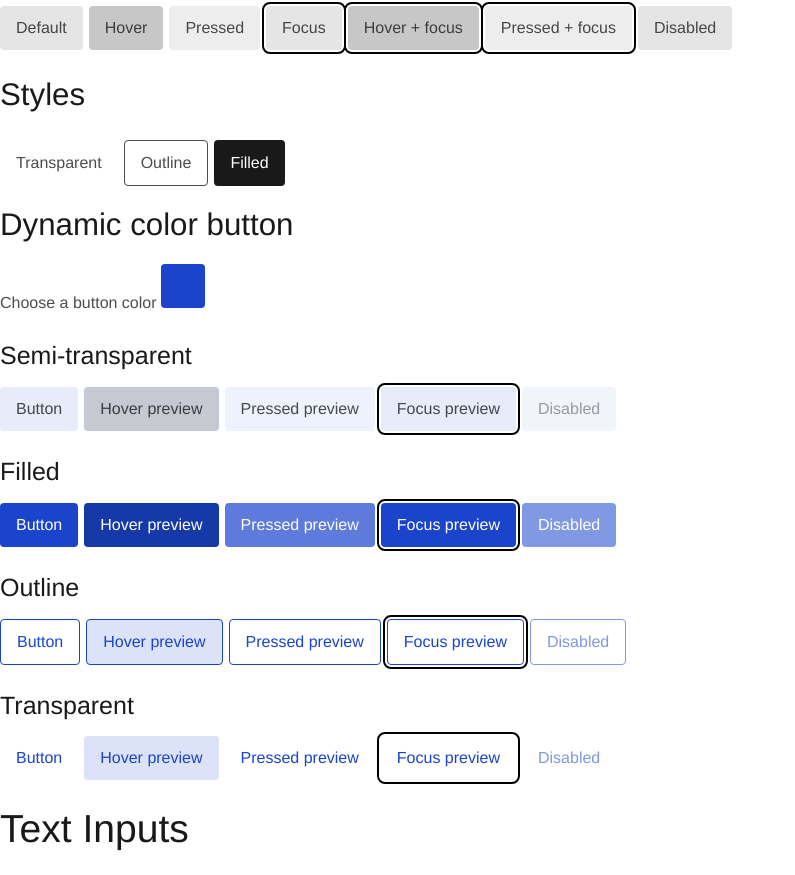
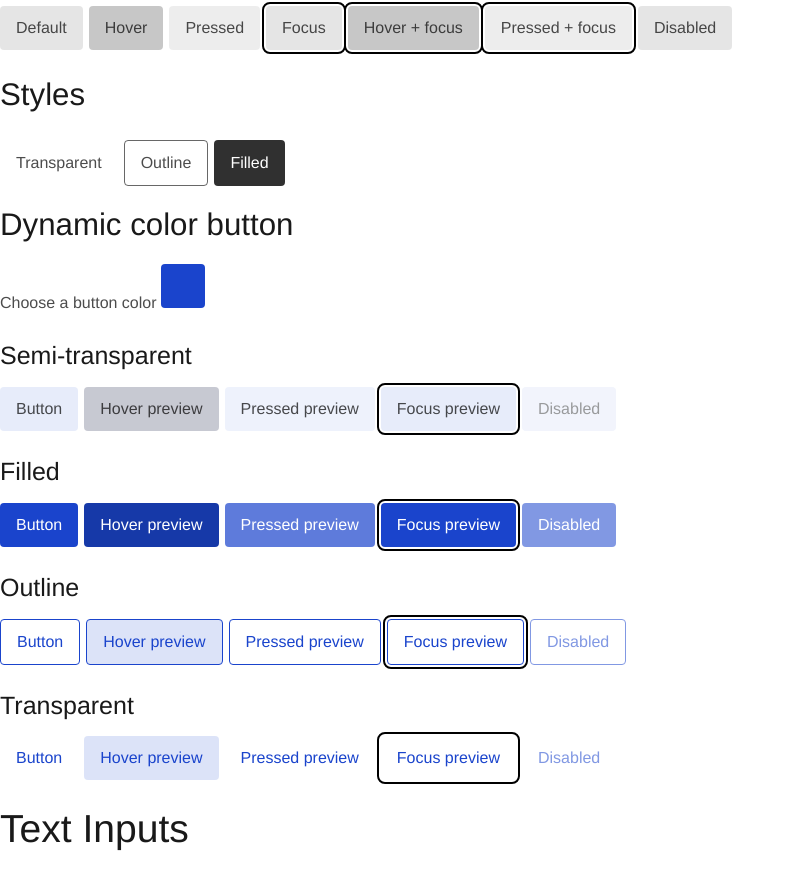
Before and after one commit to jurgengjoncari/default-styles, a website with bundled scripts: page index.html in a window 1280 px wide. Shown: the part 2025-2900 px from the top of the page, without its empty margins (0-795 px from the left). Built offline with nearby package versions, Linux system fonts and the light colour scheme.

Commit message:
add transparency to buttons

```diff
--- a/components/form/button/style.css
+++ b/components/form/button/style.css
@@ -33,7 +33,7 @@
 
     button.is-outline,
     .is-outline:not(button) {
-        border: var(--border-width-thin) solid var(--color);
+        border: var(--border-width-thin) solid color-mix(in srgb, var(--color) 85%, transparent);
     }
 
     .button--custom-color {
--- a/css/theme.css
+++ b/css/theme.css
@@ -51,7 +51,7 @@
 
         .is-filled {
             --color-surface: var(--color-emphasis);
-            --color-surface-strength: 100%;
+            --color-surface-strength: 90%;
             color: var(--background-color);
         }
     }
```
